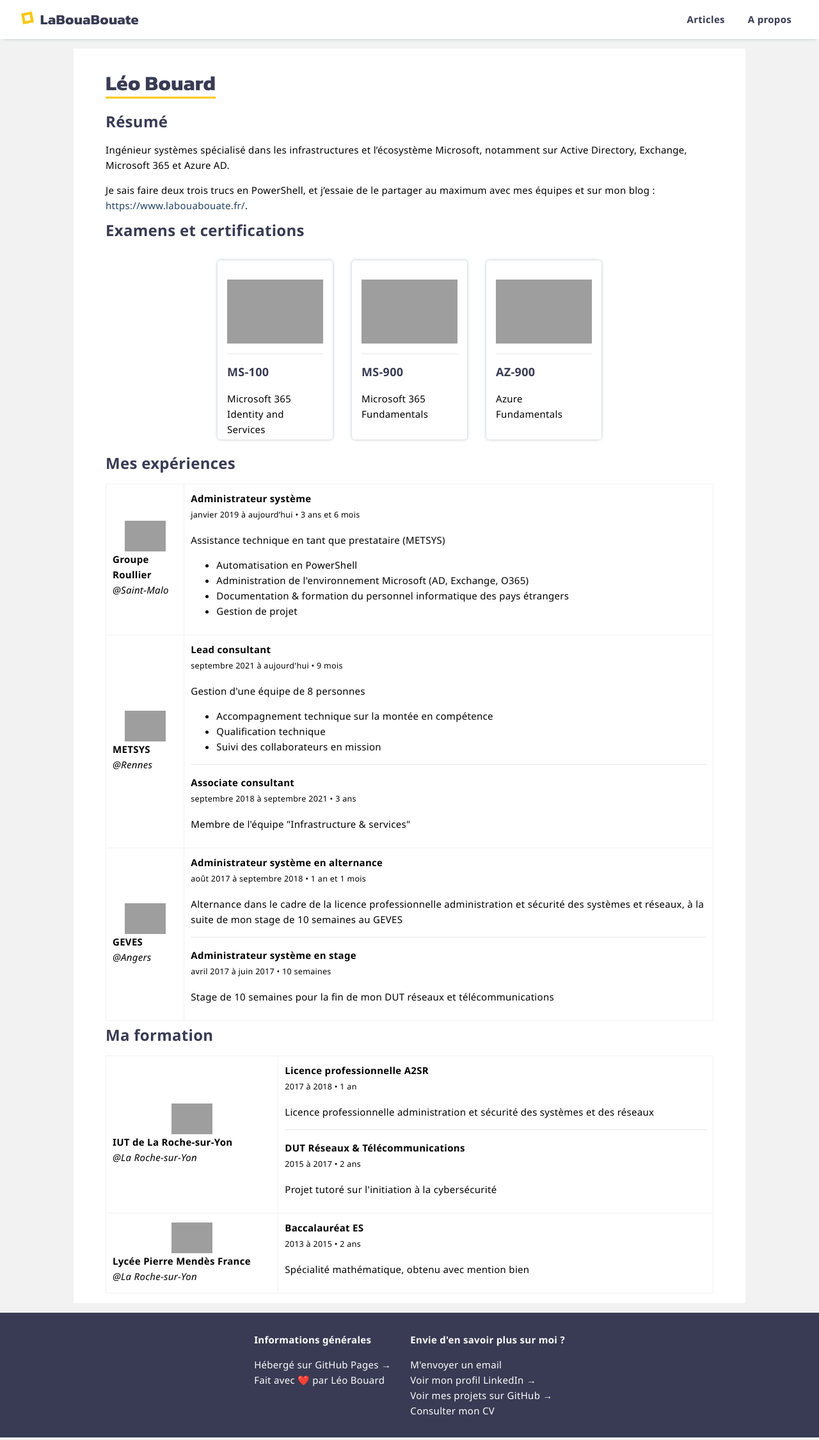
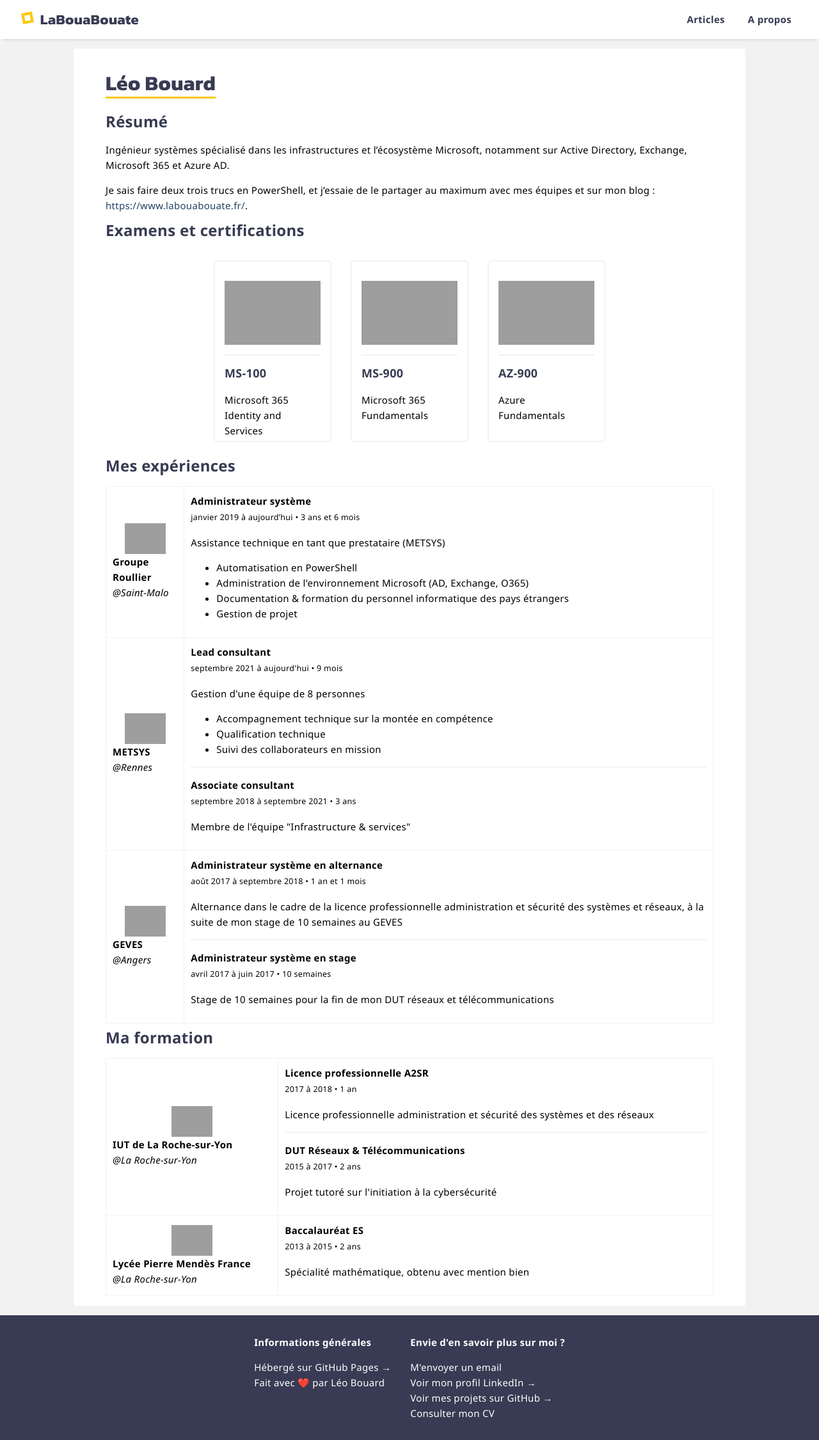
Before and after one commit to leobouard/leobouard.github.io, a Jekyll site: the page built from cv.md, in a window 1280 px wide. Shown: the whole page at 64% size. Built offline with Jekyll 4.4.1, drawn with Linux system fonts in a browser that asks for light colours; our own code applies the rules of GitHub Pages for plain Markdown files; grey boxes are pictures that could not be loaded.

Commit message:
Update cv.scss

```diff
--- a/assets/css/cv.scss
+++ b/assets/css/cv.scss
@@ -9,7 +9,7 @@
     flex-basis: 200px;
     border-radius: 5px;
     padding: 15px;
-    box-shadow: 0 0 5px 0 #b8c3c9;
+    border: 2px solid #f2f2f2;
     border-radius: 5px;
     overflow: hidden;
     position: relative;
```
